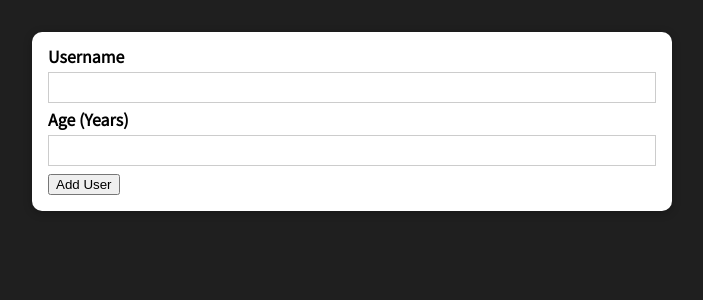
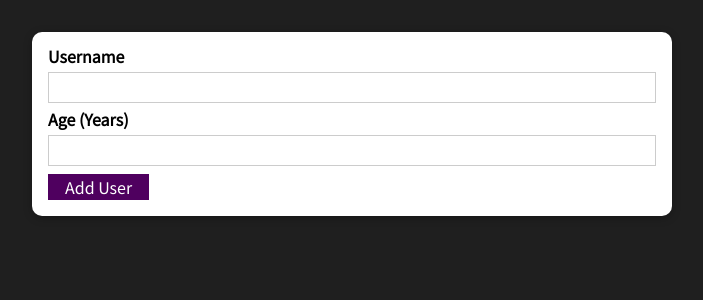
Before and after one commit to billy0402/react-complete-guide-user-list, a React (Create React App) app: page / in a window 1280 px wide. Shown: the top 300 px of the page, without its empty margins (288-991 px from the left). Built offline with nearby package versions, Linux system fonts and the light colour scheme.

Commit message:
feat(Button): Adding a re-usable "Button" Component

```diff
--- /dev/null
+++ b/src/components/ui/Button.tsx
@@ -0,0 +1,15 @@
+type ButtonProps = {
+  type?: 'button' | 'submit';
+  onClick?: () => void;
+  children?: React.ReactNode;
+};
+
+const Button = ({ type, onClick, children }: ButtonProps) => {
+  return (
+    <button className='button' type={type || 'button'} onClick={onClick}>
+      {children}
+    </button>
+  );
+};
+
+export default Button;
--- a/src/components/user/AddUser.tsx
+++ b/src/components/user/AddUser.tsx
@@ -1,5 +1,6 @@
 import { SyntheticEvent } from 'react';
 
+import Button from '@components/ui/Button';
 import Card from '@components/ui/Card';
 
 const AddUser = () => {
@@ -14,7 +15,7 @@ const AddUser = () => {
         <input id='username' type='text' />
         <label htmlFor='age'>Age (Years)</label>
         <input id='age' type='number' />
-        <button type='submit'>Add User</button>
+        <Button type='submit'>Add User</Button>
       </form>
     </Card>
   );
--- /dev/null
+++ b/src/styles/component/_button.scss
@@ -0,0 +1,18 @@
+.button {
+  padding: 0.25rem 1rem;
+  border: 1px solid #4f005f;
+  background: #4f005f;
+  color: white;
+  font: inherit;
+  cursor: pointer;
+}
+
+.button:hover,
+.button:active {
+  border-color: #741188;
+  background: #741188;
+}
+
+.button:focus {
+  outline: none;
+}
--- a/src/styles/globals.scss
+++ b/src/styles/globals.scss
@@ -1,6 +1,7 @@
 @import 'base/reset';
 @import 'base/font';
 
+@import 'component/button';
 @import 'component/card';
 @import 'component/input';
 
```
